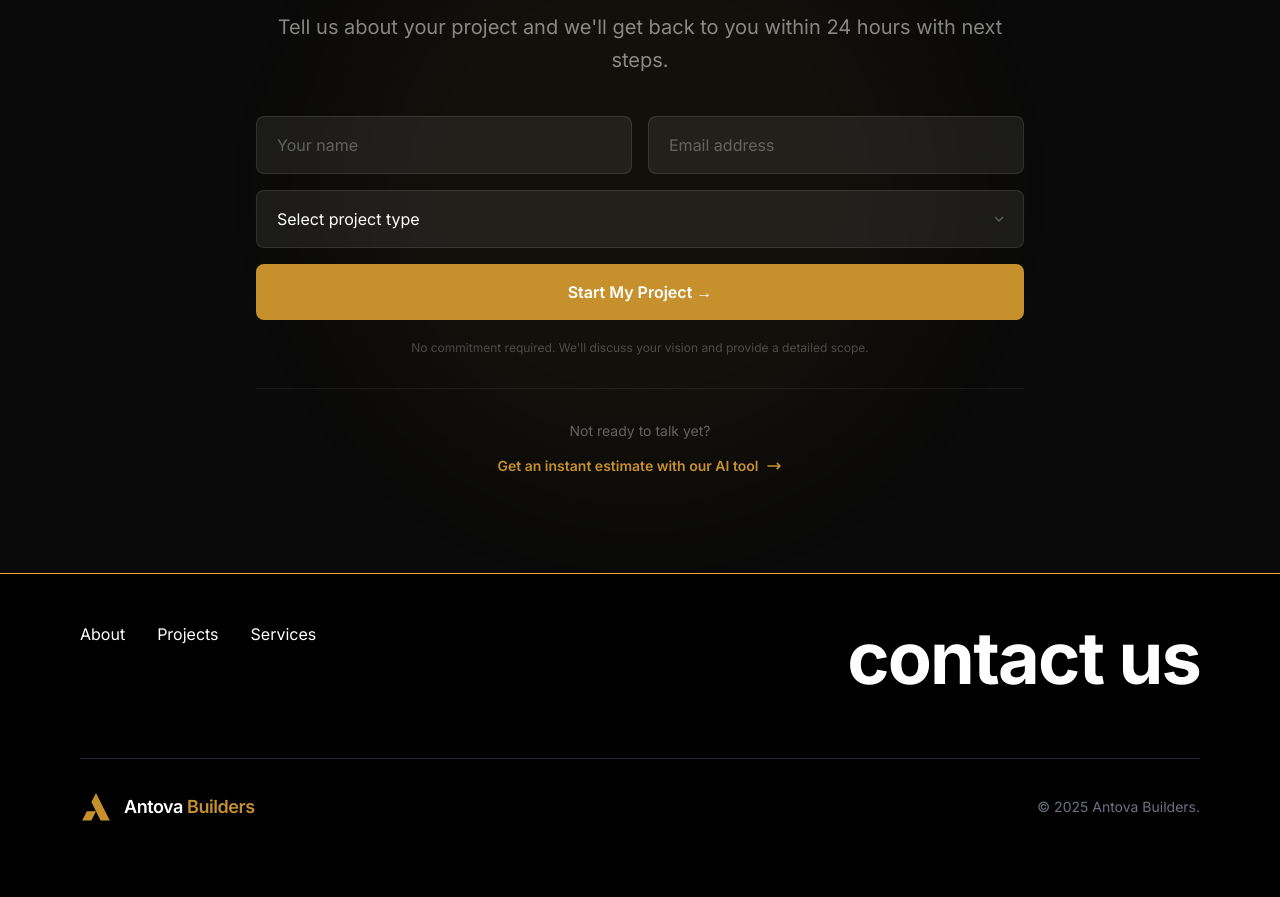
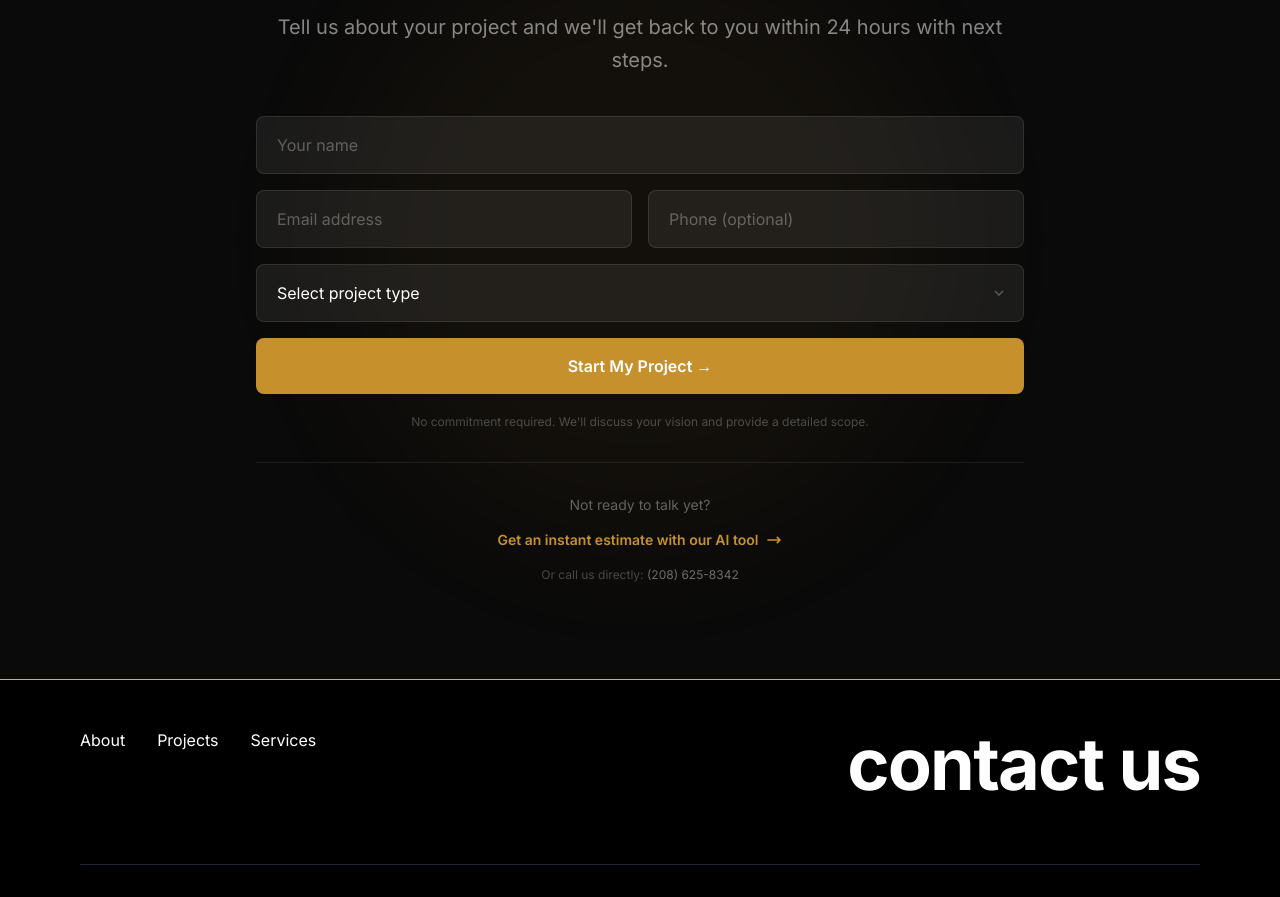
Before and after one commit to danjpm1/test6, a Next.js app: page / in a window 1280 px wide. Shown: the part 8353-9250 px from the top of the page. Before the commit the page ends 9224 px from the top, so only its background shows below. Built offline with nearby package versions, Linux system fonts and the light colour scheme.

Commit message:
Update page.tsx

```diff
--- a/app/page.tsx
+++ b/app/page.tsx
@@ -1027,7 +1027,6 @@ export default function AntovaBuilders() {
               </div>
             ) : (
               <div className="space-y-4">
-                <div className="grid sm:grid-cols-2 gap-4">
                 <input
                   type="text"
                   placeholder="Your name"
@@ -1035,11 +1034,17 @@ export default function AntovaBuilders() {
                   onChange={(e) => setFormName(e.target.value)}
                   className="w-full px-5 py-4 bg-white/[0.07] border border-white/[0.1] rounded-lg text-white placeholder:text-white/30 text-base focus:outline-none focus:border-[#c6912c]/50 focus:ring-1 focus:ring-[#c6912c]/30 transition-all"
                 />
+                <div className="grid sm:grid-cols-2 gap-4">
                   <input
                     type="email"
                     placeholder="Email address"
                     value={formEmail}
                     onChange={(e) => setFormEmail(e.target.value)}
+                    className="w-full px-5 py-4 bg-white/[0.07] border border-white/[0.1] rounded-lg text-white placeholder:text-white/30 text-base focus:outline-none focus:border-[#c6912c]/50 focus:ring-1 focus:ring-[#c6912c]/30 transition-all"
+                  />
+                  <input
+                    type="tel"
+                    placeholder="Phone (optional)"
                     className="w-full px-5 py-4 bg-white/[0.07] border border-white/[0.1] rounded-lg text-white placeholder:text-white/30 text-base focus:outline-none focus:border-[#c6912c]/50 focus:ring-1 focus:ring-[#c6912c]/30 transition-all"
                   />
                 </div>
@@ -1077,6 +1082,7 @@ export default function AntovaBuilders() {
                 Get an instant estimate with our AI tool
                 <svg className="w-4 h-4" fill="none" stroke="currentColor" strokeWidth={2.5} viewBox="0 0 24 24"><path strokeLinecap="round" strokeLinejoin="round" d="M17 8l4 4m0 0l-4 4m4-4H3" /></svg>
               </button>
+              <p className="text-white/25 text-xs mt-4">Or call us directly: <a href="tel:+12086258342" className="text-white/40 hover:text-[#c6912c] transition-colors">(208) 625-8342</a></p>
             </div>
           </div>
         </div>
```
Lines whose indentation alone changed are shown as unchanged.
